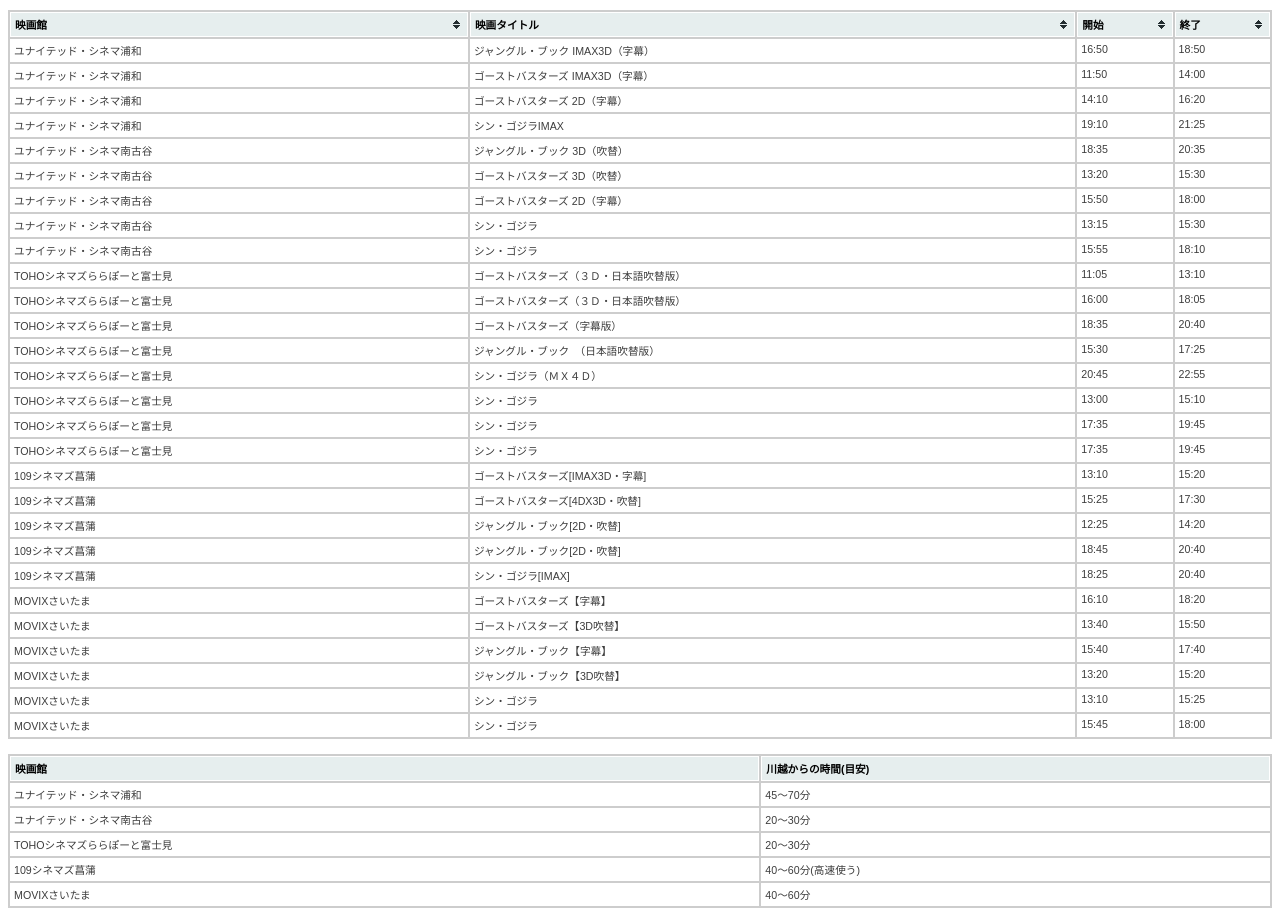
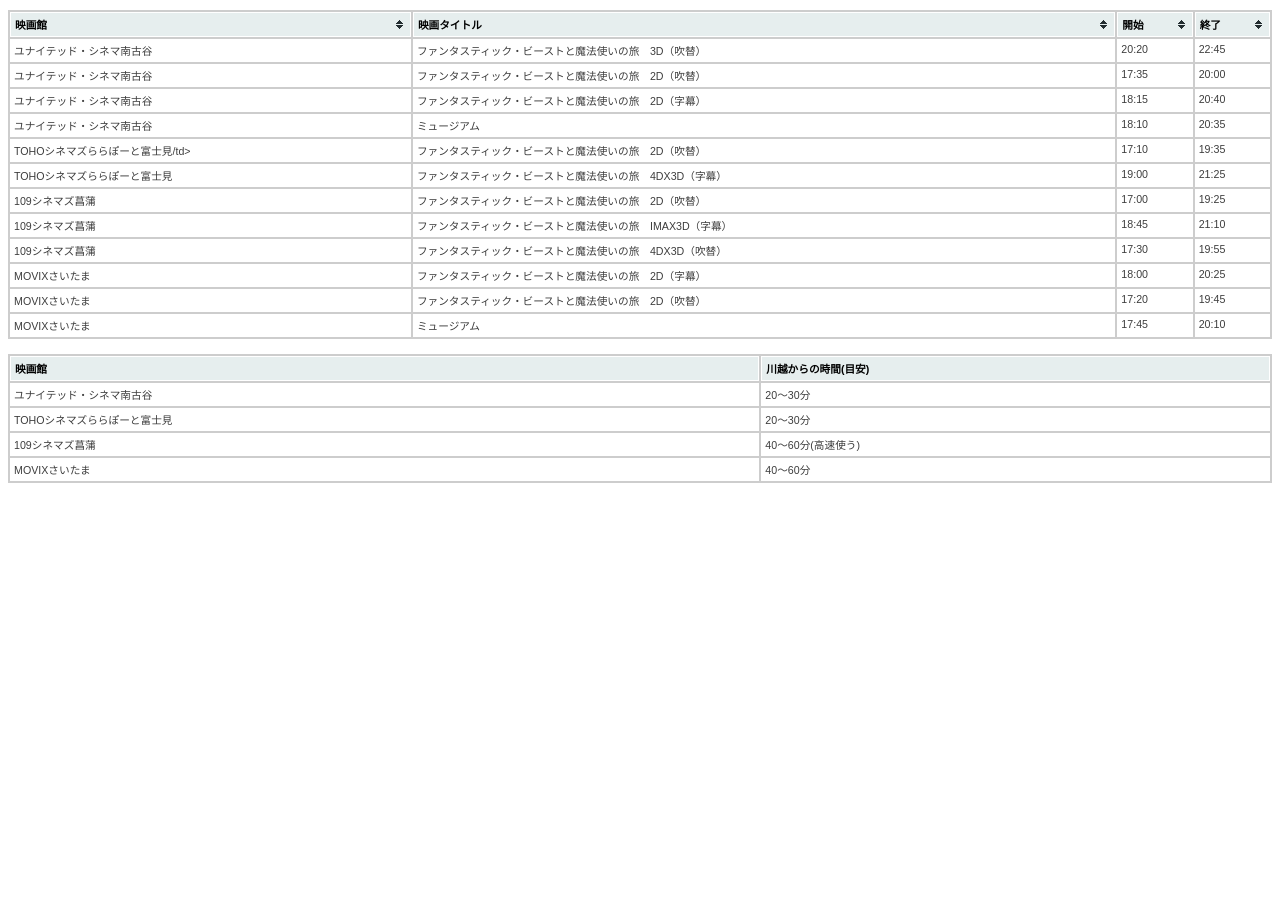
Before and after one commit to kawanono/kawanono.github.io, a plain HTML site: page movie.html in a window 1280 px wide. After the commit the page ends 800 px from the top, so only its background shows below. Drawn offline with nearby package versions, Linux system fonts and the light colour scheme.

Commit message:
りすとこうしん

```diff
--- a/movie.html
+++ b/movie.html
@@ -26,34 +26,18 @@ $(document).ready(function()
 </tr>
 </thead>
 <tbody>
-    <tr><td>ユナイテッド・シネマ浦和</td><td>ジャングル・ブック IMAX3D（字幕）</td><td>16:50</td><td>18:50</td></tr>
-    <tr><td>ユナイテッド・シネマ浦和</td><td>ゴーストバスターズ IMAX3D（字幕）</td><td>11:50</td><td>14:00</td></tr>
-    <tr><td>ユナイテッド・シネマ浦和</td><td>ゴーストバスターズ 2D（字幕）</td><td>14:10</td><td>16:20</td></tr>
-    <tr><td>ユナイテッド・シネマ浦和</td><td>シン・ゴジラIMAX</td><td>19:10<td>21:25</td></td></tr>
-    <tr><td>ユナイテッド・シネマ南古谷</td><td>ジャングル・ブック 3D（吹替）</td><td>18:35</td><td>20:35</td></tr>
-    <tr><td>ユナイテッド・シネマ南古谷</td><td>ゴーストバスターズ 3D（吹替）</td><td>13:20</td><td>15:30</td></tr>
-    <tr><td>ユナイテッド・シネマ南古谷</td><td>ゴーストバスターズ 2D（字幕）</td><td>15:50</td><td>18:00</td></tr>
-    <tr><td>ユナイテッド・シネマ南古谷</td><td>シン・ゴジラ</td><td>13:15</td><td>15:30</td></tr>
-    <tr><td>ユナイテッド・シネマ南古谷</td><td>シン・ゴジラ</td><td>15:55</td><td>18:10</td></tr>
-    <tr><td>TOHOシネマズららぽーと富士見</td><td>ゴーストバスターズ（３Ｄ・日本語吹替版）</td><td>11:05</td><td>13:10</td></tr>
-    <tr><td>TOHOシネマズららぽーと富士見</td><td>ゴーストバスターズ（３Ｄ・日本語吹替版）</td><td>16:00</td><td>18:05</td></tr>
-    <tr><td>TOHOシネマズららぽーと富士見</td><td>ゴーストバスターズ（字幕版）</td><td>18:35</td><td>20:40</td></tr>
-    <tr><td>TOHOシネマズららぽーと富士見</td><td>ジャングル・ブック　（日本語吹替版）</td><td>15:30</td><td>17:25</td></tr>
-    <tr><td>TOHOシネマズららぽーと富士見</td><td>シン・ゴジラ（ＭＸ４Ｄ）</td><td>20:45</td><td>22:55</td></tr>
-    <tr><td>TOHOシネマズららぽーと富士見</td><td>シン・ゴジラ</td><td>13:00</td><td>15:10</td></tr>
-    <tr><td>TOHOシネマズららぽーと富士見</td><td>シン・ゴジラ</td><td>17:35</td><td>19:45</td></tr>
-    <tr><td>TOHOシネマズららぽーと富士見</td><td>シン・ゴジラ</td><td>17:35</td><td>19:45</td></tr>
-    <tr><td>109シネマズ菖蒲</td><td>ゴーストバスターズ[IMAX3D・字幕]</td><td>13:10</td><td>15:20</td></tr>
-    <tr><td>109シネマズ菖蒲</td><td>ゴーストバスターズ[4DX3D・吹替]</td><td>15:25</td><td>17:30</td></tr>
-    <tr><td>109シネマズ菖蒲</td><td>ジャングル・ブック[2D・吹替]</td><td>12:25</td><td>14:20</td></tr>
-    <tr><td>109シネマズ菖蒲</td><td>ジャングル・ブック[2D・吹替]</td><td>18:45</td><td>20:40</td></tr>
-    <tr><td>109シネマズ菖蒲</td><td>シン・ゴジラ[IMAX]</td><td>18:25</td><td>20:40</td></tr>
-    <tr><td>MOVIXさいたま</td><td>ゴーストバスターズ【字幕】</td><td>16:10</td><td>18:20</td></tr>
-    <tr><td>MOVIXさいたま</td><td>ゴーストバスターズ【3D吹替】</td><td>13:40</td><td>15:50</td></tr>
-    <tr><td>MOVIXさいたま</td><td>ジャングル・ブック【字幕】</td><td>15:40</td><td>17:40</td></tr>
-    <tr><td>MOVIXさいたま</td><td>ジャングル・ブック【3D吹替】</td><td>13:20</td><td>15:20</td></tr>
-    <tr><td>MOVIXさいたま</td><td>シン・ゴジラ</td><td>13:10</td><td>15:25</td></tr>
-    <tr><td>MOVIXさいたま</td><td>シン・ゴジラ</td><td>15:45</td><td>18:00</td></tr>
+    <tr><td>ユナイテッド・シネマ南古谷</td><td>ファンタスティック・ビーストと魔法使いの旅　3D（吹替）</td><td>20:20</td><td>22:45</td></tr>
+    <tr><td>ユナイテッド・シネマ南古谷</td><td>ファンタスティック・ビーストと魔法使いの旅　2D（吹替）</td><td>17:35</td><td>20:00</td></tr>
+    <tr><td>ユナイテッド・シネマ南古谷</td><td>ファンタスティック・ビーストと魔法使いの旅　2D（字幕）</td><td>18:15</td><td>20:40</td></tr>
+    <tr><td>ユナイテッド・シネマ南古谷</td><td>ミュージアム </td><td>18:10</td><td>20:35</td></tr>
+    <tr><td>TOHOシネマズららぽーと富士見/td><td>ファンタスティック・ビーストと魔法使いの旅　2D（吹替）</td><td>17:10</td><td>19:35</td></tr>
+    <tr><td>TOHOシネマズららぽーと富士見</td><td>ファンタスティック・ビーストと魔法使いの旅　4DX3D（字幕）</td><td>19:00</td><td>21:25</td></tr>
+    <tr><td>109シネマズ菖蒲</td><td>ファンタスティック・ビーストと魔法使いの旅　2D（吹替）</td><td>17:00</td><td>19:25</td></tr>
+    <tr><td>109シネマズ菖蒲</td><td>ファンタスティック・ビーストと魔法使いの旅　IMAX3D（字幕）</td><td>18:45</td><td>21:10</td></tr>
+    <tr><td>109シネマズ菖蒲</td><td>ファンタスティック・ビーストと魔法使いの旅　4DX3D（吹替）</td><td>17:30</td><td>19:55</td></tr>
+    <tr><td>MOVIXさいたま</td><td>ファンタスティック・ビーストと魔法使いの旅　2D（字幕）</td><td>18:00</td><td>20:25</td></tr>
+    <tr><td>MOVIXさいたま</td><td>ファンタスティック・ビーストと魔法使いの旅　2D（吹替）</td><td>17:20</td><td>19:45</td></tr>
+    <tr><td>MOVIXさいたま</td><td>ミュージアム</td><td>17:45</td><td>20:10</td></tr>
 </tbody>
 </table>
 
@@ -66,7 +50,6 @@ $(document).ready(function()
 </tr>
 </thead>
 <tbody>
-    <tr><td>ユナイテッド・シネマ浦和</td><td>45〜70分</td></tr>
     <tr><td>ユナイテッド・シネマ南古谷</td><td>20〜30分</td></tr>
     <tr><td>TOHOシネマズららぽーと富士見</td><td>20〜30分</td></tr>
     <tr><td>109シネマズ菖蒲</td><td>40〜60分(高速使う)</td></tr>
```
